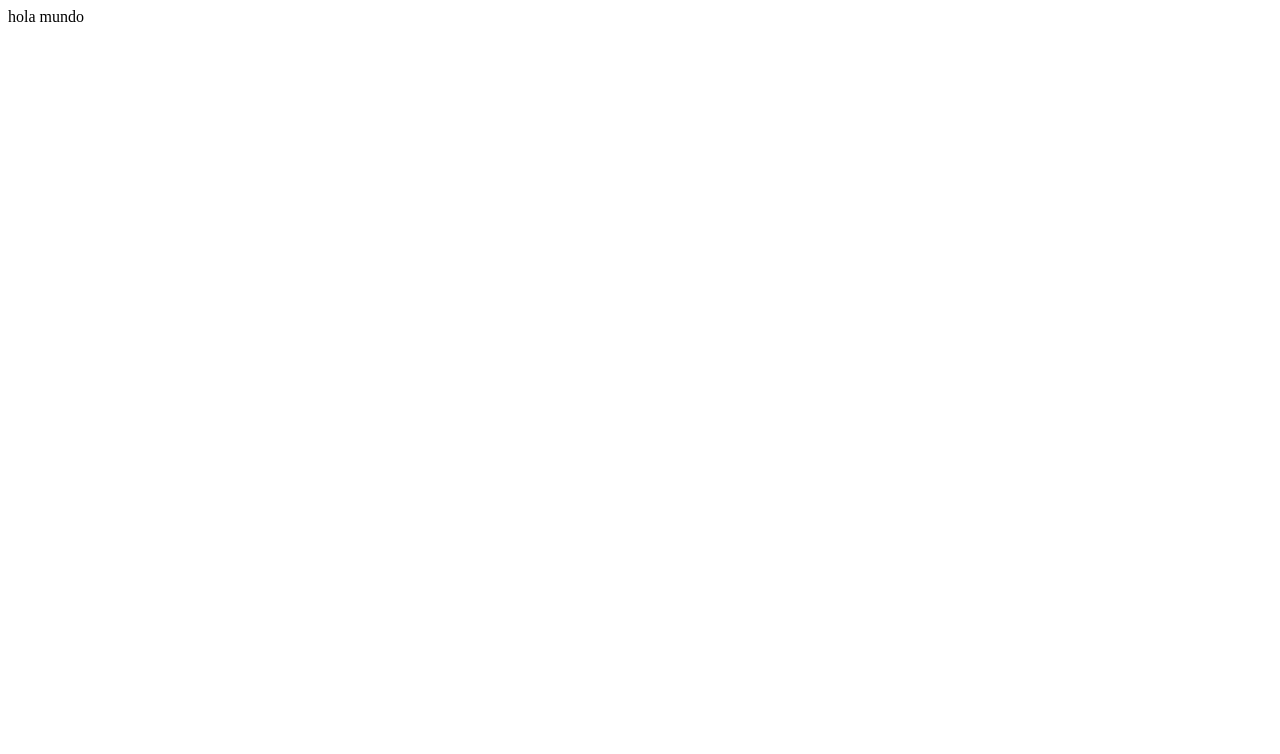
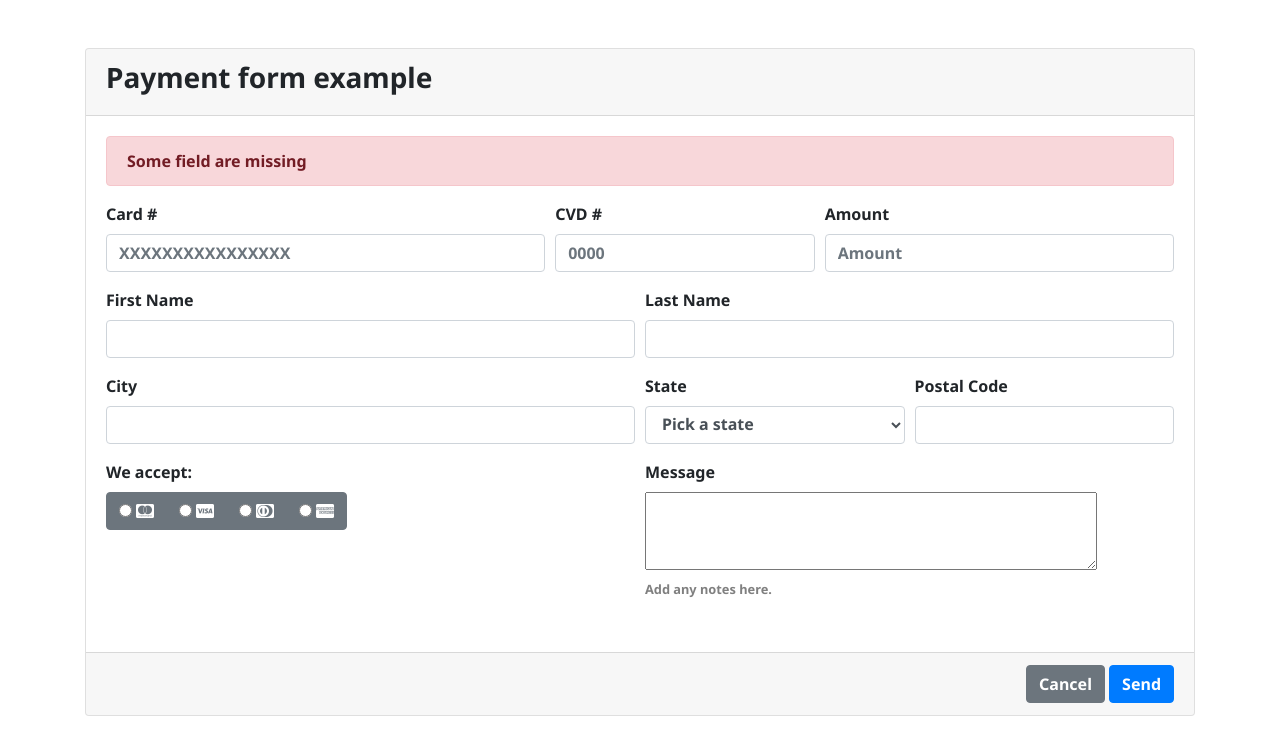
Before and after one commit to Gabriel-Lillo/HTMLForm, a plain HTML site: page index.html in a window 1280 px wide. Drawn offline with nearby package versions, Linux system fonts and the light colour scheme.

Commit message:
terminado

```diff
--- a/index.html
+++ b/index.html
@@ -1,12 +1,115 @@
 <!DOCTYPE html>
 <html lang="en">
+
 <head>
     <meta charset="UTF-8">
     <meta http-equiv="X-UA-Compatible" content="IE=edge">
     <meta name="viewport" content="width=device-width, initial-scale=1.0">
+    <link rel="stylesheet" href="https://cdn.jsdelivr.net/npm/bootstrap@4.6.0/dist/css/bootstrap.min.css"
+        integrity="sha384-B0vP5xmATw1+K9KRQjQERJvTumQW0nPEzvF6L/Z6nronJ3oUOFUFpCjEUQouq2+l" crossorigin="anonymous">
+    <link rel="stylesheet" href="https://cdnjs.cloudflare.com/ajax/libs/font-awesome/5.15.3/css/all.min.css"
+        integrity="sha512-iBBXm8fW90+nuLcSKlbmrPcLa0OT92xO1BIsZ+ywDWZCvqsWgccV3gFoRBv0z+8dLJgyAHIhR35VZc2oM/gI1w=="
+        crossorigin="anonymous" />
+    <link rel="preconnect" href="https://fonts.gstatic.com">
+    <link href="https://fonts.googleapis.com/css2?family=Noto+Sans:wght@700&display=swap" rel="stylesheet">
+
+    <link rel="stylesheet" href="style.css">
     <title>Document</title>
 </head>
+
 <body>
-    hola mundo
+    <div class="container">
+        <div class="card mt-5">
+            <div class="card-header">
+                <h3><strong>Payment form example</strong></h3>
+            </div>
+            <div class="card-body">
+                <div class="alert alert-danger" role="alert">
+                    Some field are missing
+                </div>
+                <form>
+                    <div class="form-row">
+                        <div class="form-group col-md-5">
+                            <label>Card #</label>
+                            <input type="text" class="form-control" id="inputCity" placeholder="XXXXXXXXXXXXXXXX">
+                        </div>
+                        <div class="form-group col-md-3">
+                            <label for="inputCity">CVD #</label>
+                            <input type="text" class="form-control" id="inputCity" placeholder="0000">
+                        </div>
+                        <div class="form-group col-md-4">
+                            <label>Amount</label>
+                            <input type="text" class="form-control" id="inputZip" placeholder="Amount">
+                        </div>
+                    </div>
+                    <div class="form-row">
+                        <div class="form-group col-md-6">
+                            <label>First Name</label>
+                            <input type="text" class="form-control" id="inputEmail4">
+                        </div>
+                        <div class="form-group col-md-6">
+                            <label>Last Name</label>
+                            <input type="text" class="form-control" id="inputPassword4">
+                        </div>
+                    </div>
+                    <div class="form-row">
+                        <div class="form-group col-md-6">
+                            <label>City</label>
+                            <input type="text" class="form-control" id="inputCity">
+                        </div>
+                        <div class="form-group col-md-3">
+                            <label for="inputState">State</label>
+                            <select id="inputState" class="form-control">
+                                <option selected>Pick a state</option>
+                                <option>...</option>
+                            </select>
+                        </div>
+                        <div class="form-group col-md-3">
+                            <label>Postal Code</label>
+                            <input type="text" class="form-control" id="inputZip">
+                        </div>
+                    </div>
+                    <div class="form-row">
+                        <div class="form-group col-md-6">
+                            <label>We accept:</label>
+                            <div class="btn-toolbar" role="toolbar" aria-label="Toolbar with button groups">
+                                <div class="btn-group mr-2" role="group" aria-label="First group">
+                                    <button type="button" class="btn btn-secondary"><input type="radio"
+                                            name="card"><i class="fab fa-cc-mastercard pl-1"></i></button>
+                                    <button type="button" class="btn btn-secondary"><input type="radio"
+                                            name="card"><i class="fab fa-cc-visa pl-1"></i></button>
+                                    <button type="button" class="btn btn-secondary"><input type="radio"
+                                            name="card"><i class="fab fa-cc-diners-club pl-1"></i></button>
+                                    <button type="button" class="btn btn-secondary"><input type="radio"
+                                            name="card"><i class="fab fa-cc-amex pl-1"></i></button>
+                                </div>
+                            </div>
+                        </div>
+                        <div class="form-group col-md-6">
+                            <label>Message</label><br>
+                            <textarea name="" id="" cols="52" rows="3"></textarea>
+                            <p style="color: gray"><small>Add any notes here.</small></p>
+                        </div>
+                    </div>
+                </form>
+
+            </div>
+            <div class="card-footer text-muted">
+                <div style="float: right;">
+                    <button type="button" class="btn btn-secondary">Cancel</button>
+                    <button type="submit" class="btn btn-primary">Send</button>
+                </div>
+            </div>
+        </div>
+
+
+    </div>
+    <script src="https://code.jquery.com/jquery-3.5.1.slim.min.js"
+        integrity="sha384-DfXdz2htPH0lsSSs5nCTpuj/zy4C+OGpamoFVy38MVBnE+IbbVYUew+OrCXaRkfj"
+        crossorigin="anonymous"></script>
+    <script src="https://cdn.jsdelivr.net/npm/bootstrap@4.6.0/dist/js/bootstrap.bundle.min.js"
+        integrity="sha384-Piv4xVNRyMGpqkS2by6br4gNJ7DXjqk09RmUpJ8jgGtD7zP9yug3goQfGII0yAns"
+        crossorigin="anonymous"></script>
 </body>
+
 </html>
--- /dev/null
+++ b/style.css
@@ -0,0 +1,3 @@
+body{
+    font-family: 'Noto Sans', sans-serif;
+}
```
